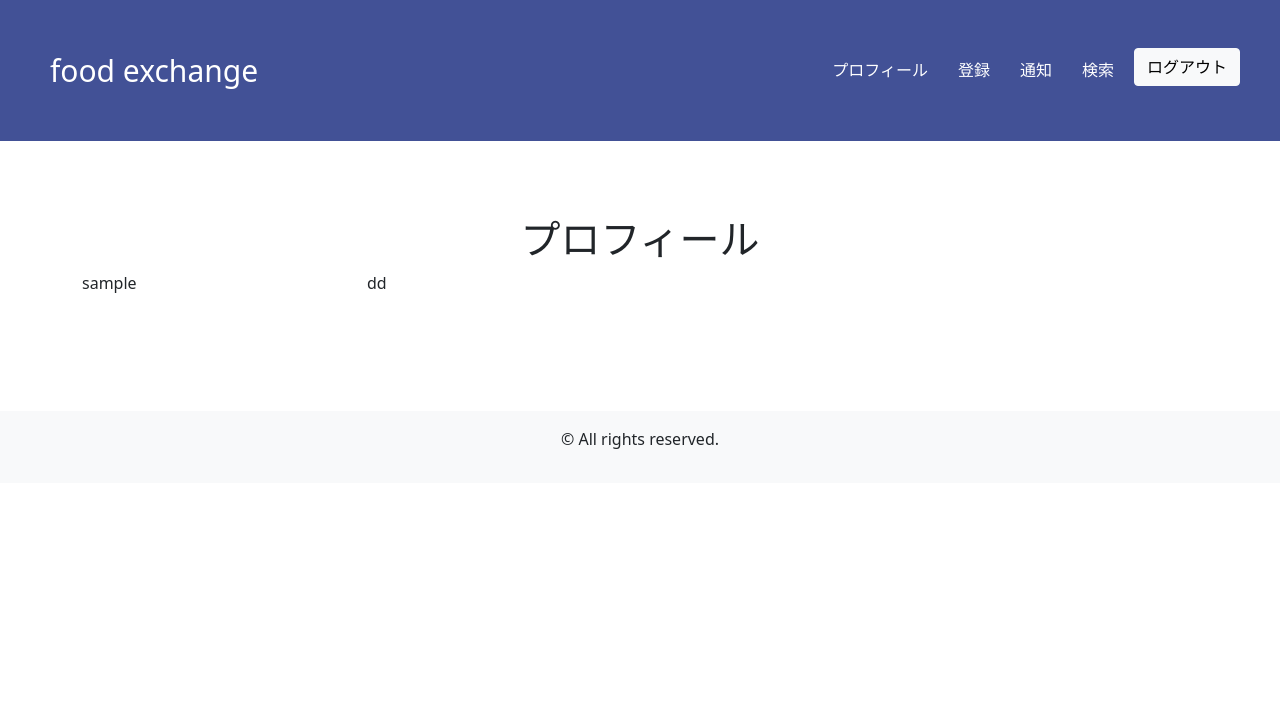
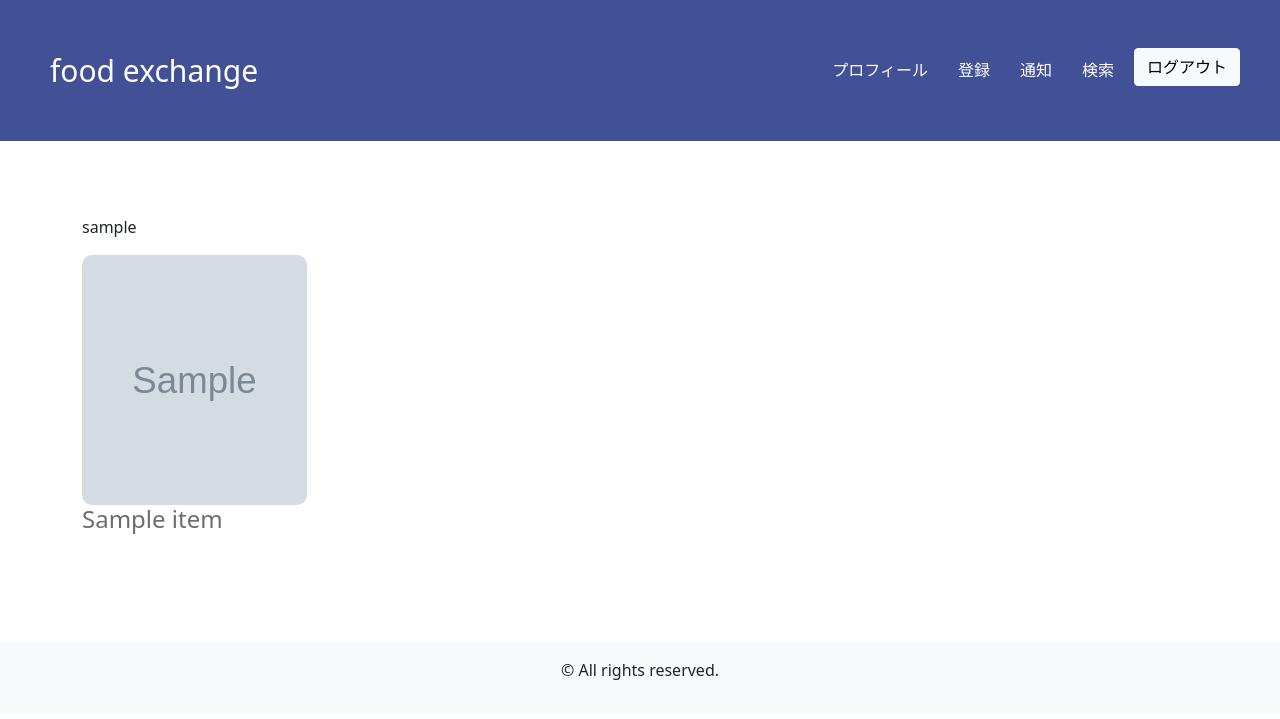
Before and after one commit to tk-art/my-first-blog, a Django app: page /profile/ in a window 1280 px wide. Shown: the top 719 px of the page. Run offline with Django 4.2, Linux system fonts and the light colour scheme; a user stored in the database is signed in; tables that the repository leaves empty hold one stand-in row (values such as "Sample post"); grey boxes marked "Sample" are stand-in pictures; data that the repository does not hold is empty.

Commit message:
Start profile creation

```diff
--- a/app/templates/profile.html
+++ b/app/templates/profile.html
@@ -4,13 +4,17 @@
 {% block content %}
 <div class="container">
   <div class="row">
-    <h1>プロフィール</h1>
-    <div class="col-md-3">
       <p>{{ user.username }}</p>
-    </div>
-    <div class="col-md-9">
-      dd
-    </div>
+      {% for item in items %}
+      <div class="col-md-3">
+        <div class="product-item">
+          <a href="/food_information/{{ item.id }}" class="similar-link">
+            <img src="{{ item.image.url }}" alt="{{ item.name }}" class="uniform-image-size">
+          </a>
+        </div>
+        <h4 class="similar-item">{{ item.name }}</h4>
+      </div>
+      {% endfor %}
   </div>
 </div>
 {% endblock %}
--- a/app/views.py
+++ b/app/views.py
@@ -57,7 +57,12 @@ def logout_view(request):
 
 @login_required
 def profile(request):
-  return render(request,'profile.html', { 'user': request.user })
+    items = request.user.items.all()
+    context = {
+        'user': request.user,
+        'items': items
+    }
+    return render(request,'profile.html', context)
 
 @login_required
 def register_view(request):
--- a/static/css/style.css
+++ b/static/css/style.css
@@ -133,6 +133,7 @@ table.reg_form{
   color: #939393;
 }
 
+/* 類似商品 */
 .product-item {
   width: 250px;
   height: 250px;
@@ -148,7 +149,7 @@ table.reg_form{
 }
 .uniform-image-size:hover {
   transition: transform 0.3s ease;
-  transform: translateY(5px);
+  transform: translateY(3px);
 }
 
 .similar-item {
```
Also changed, not shown: media/item_images/カレー.jpeg (added).
